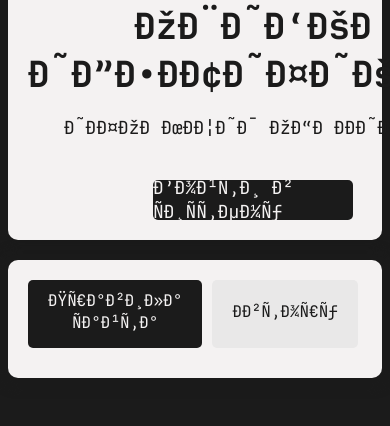
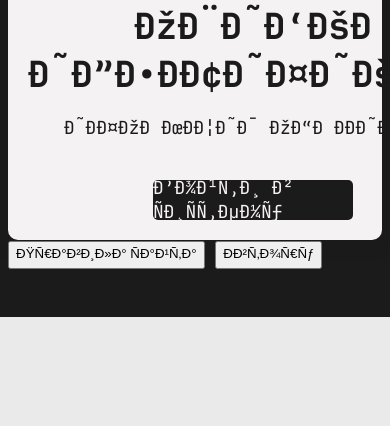
Before and after one commit to scp-spsher/SCP-SP, a PHP site: page / in a window 390 px wide; the page is wider, and only the part inside the window is pictured. Shown: the part 2226-2652 px from the top of that part. After the commit the page ends 2543 px from the top of that part, so only its background shows below. Run offline with PHP 8.4, Linux system fonts and the light colour scheme; some libraries are stand-ins or nearby versions.

Commit message:
Update style.css

```diff
--- a/style.css
+++ b/style.css
@@ -274,46 +274,38 @@ th {
     max-width: 100%;
   }
 
-  .footer-tabs {
+  .footer-panel {
+    display: flex;
+    justify-content: flex-start; /* Размещает ссылки в начале строки */
     background-color: var(--secondary-color);
     color: var(--primary-color);
+    padding: 10px;
     border-radius: 10px;
     box-shadow: 0 0 10px 10px var(--primary-color);
     margin-top: 20px;
-    padding: 20px;
+    font-size: 14px;
+    line-height: 20px;
 }
 
-  .tab-buttons {
-    display: flex;
-    margin-bottom: 10px;
+.footer-link {
+    color: rgb(107, 0, 0); /* Цвет ссылок из остального текста */
+    text-decoration: none;
+    margin-right: 20px; /* Отступ между ссылками */
 }
 
-  .tab-button {
-    background-color: var(--addendum-color);
-    color: var(--primary-color);
-    border: none;
-    padding: 10px 20px;
-    cursor: pointer;
-    border-radius: 5px;
-    font-family: "JetBrains Mono", monospace;
-    font-size: 16px;
-    margin-right: 10px; /* Отступ между кнопками */
+.footer-link:hover {
+    text-decoration: underline;
 }
 
-  .tab-button:hover {
-    background-color: #d1d0d0; /* Светлее при наведении */
+@media (max-width: 768px) {
+    .footer-panel {
+        justify-content: center; /* Выравнивает по центру на маленьких экранах */
+    }
+    .footer-link {
+        margin-right: 10px; /* Меньше отступ на маленьких экранах */
+    }
 }
 
-  .tab-button.active {
-    background-color: var(--primary-color);
-    color: var(--secondary-color);
-}
-
-  .tab-content {
-    padding: 10px;
-    border: 1px solid var(--primary-color); /* Рамка вокруг контента */
-    border-radius: 5px;
-}
 
   .image {
     width: 100%;
```
